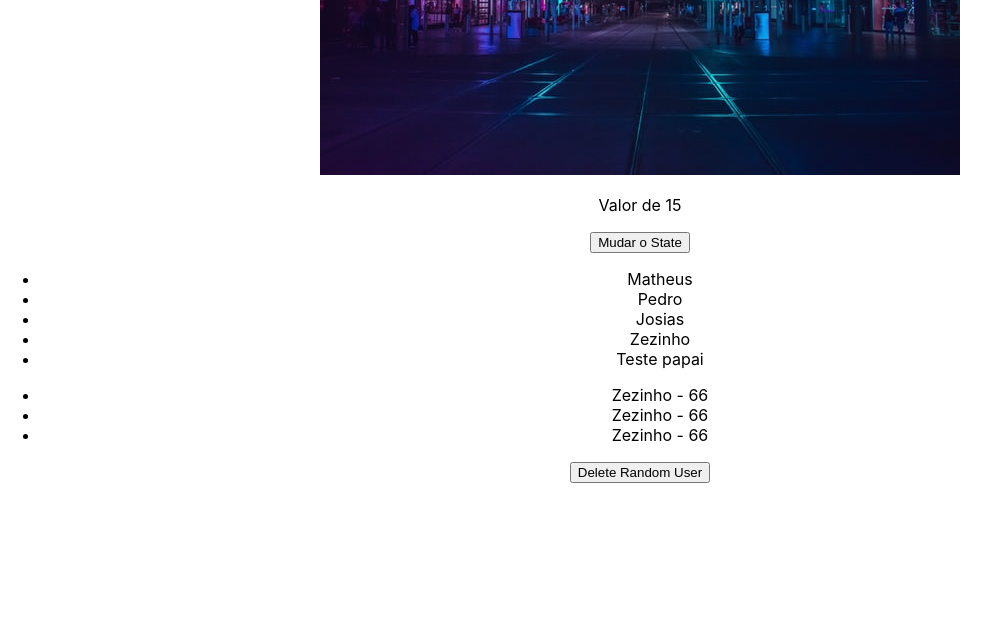
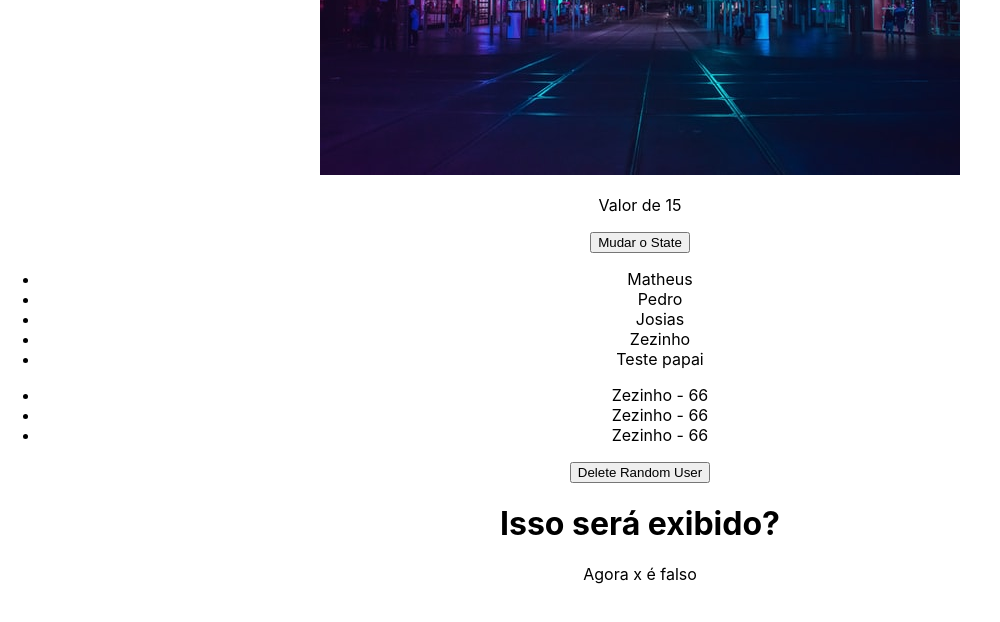
Before and after one commit to jpcchaves/Curso-ReactJS, a React (Create React App) app in the folder 3_AVANÇANDO/secao-3/: page / in a window 1280 px wide. Shown: the part 807-1429 px from the top of the page, without its empty margins (0-1000 px from the left). Built offline with nearby package versions, Linux system fonts and the light colour scheme.

Commit message:
verificação condicional (simples)

```diff
--- a/3_AVANÇANDO/secao-3/src/App.js
+++ b/3_AVANÇANDO/secao-3/src/App.js
@@ -1,9 +1,13 @@
-import logo from './logo.svg';
+// Style
 import './App.css';
 
+// Imgs
 import City from '../src/assets/city.jpg'
+
+// Components
 import ManageData from './components/ManageData';
 import ListRender from './components/ListRender';
+import ConditionalRender from './components/ConditionalRender';
 
 function App() {
   return (
@@ -18,6 +22,7 @@ function App() {
         <img src={City} alt="imagem da cidade" />
         <ManageData/>
         <ListRender/>
+        <ConditionalRender/>
     </div>
   );
 }
--- /dev/null
+++ b/3_AVANÇANDO/secao-3/src/components/ConditionalRender.jsx
@@ -0,0 +1,15 @@
+import { useState } from "react"
+
+function ConditionalRender() {
+  const [x] = useState(false);
+
+    return (
+    <div>
+        <h1>Isso será exibido?</h1>
+        {x && <p>Se "x" for true, sim!</p>}
+        {!x && <p>Agora x é falso</p>}
+    </div>
+  )
+}
+
+export default ConditionalRender
```
